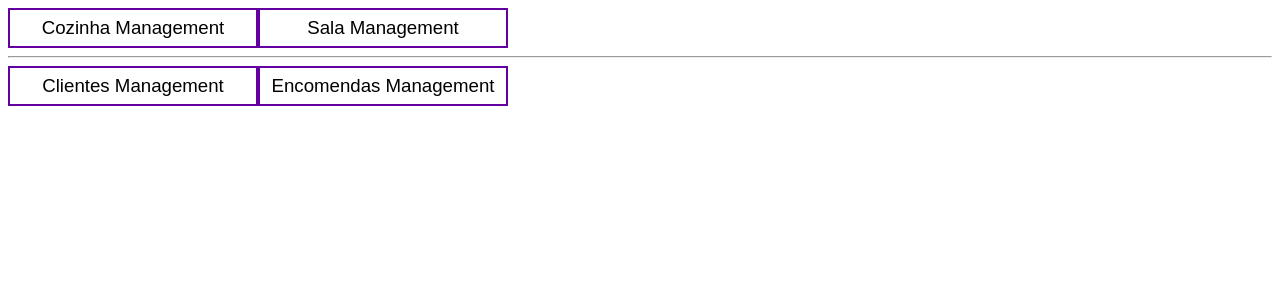
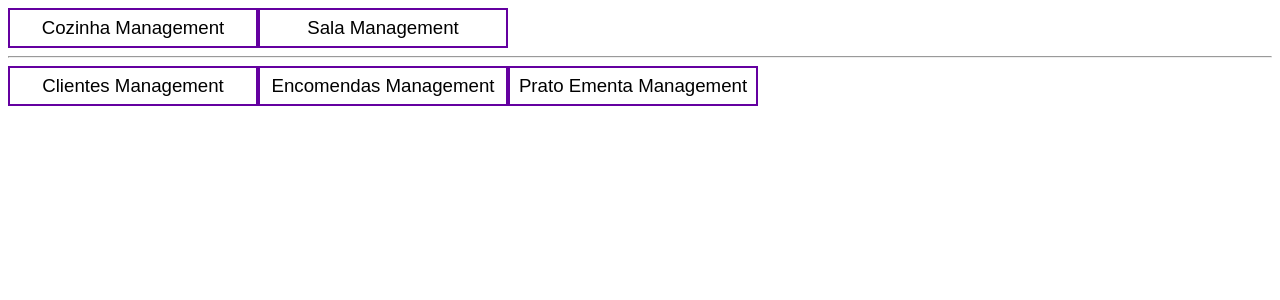
Before and after one commit to joaomiranda1220911/ALT-F4, an Angular app in the folder Restaurante_FE/Restaurante/: page /sala in a window 1280 px wide. Shown: the top 300 px of the page. Built offline with nearby package versions, Linux system fonts and the light colour scheme.

Commit message:
Botão Prato Ementa

```diff
--- a/Restaurante_FE/Restaurante/src/app/sala/sala.component.html
+++ b/Restaurante_FE/Restaurante/src/app/sala/sala.component.html
@@ -2,3 +2,4 @@
 <!-- Mudar os nomes dos routerLINK conforme as Funcionalidades! -->
 <button class="btn" routerLink="/sala/clientes">Clientes Management</button>
 <button class="btn" routerLink="/sala/encomendas">Encomendas Management</button>
+<button class="btn" routerLink="/sala/pratosEncomenda">Prato Ementa Management</button>
```
